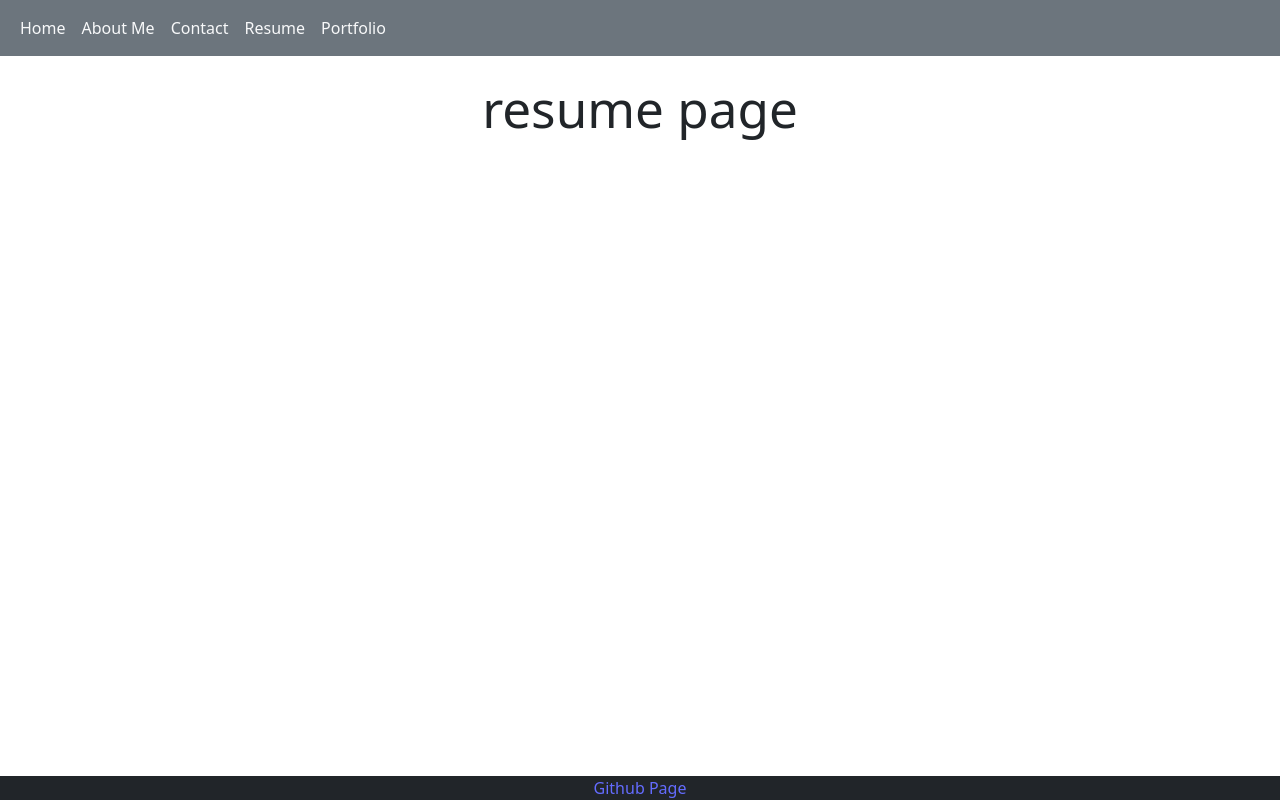
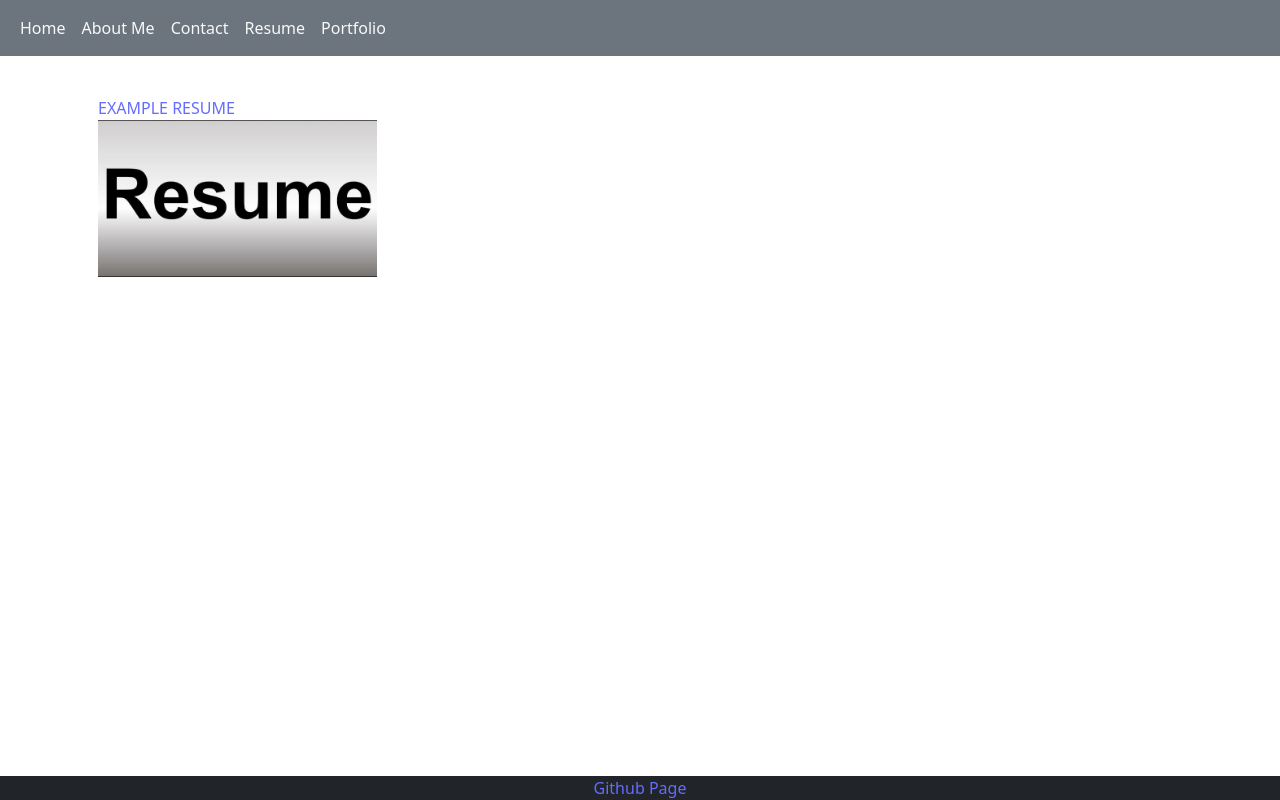
Before and after one commit to Jaysahhn/Week-20-Jasons-ReactPortfolio, a React (Vite) app: page /Resume in a window 1280 px wide. Built offline with nearby package versions, Linux system fonts and the light colour scheme.

Commit message:
added filler resume to resume page

```diff
--- a/src/pages/ResumePage.jsx
+++ b/src/pages/ResumePage.jsx
@@ -1,9 +1,9 @@
-export default function ResumePage() {
+export default function HomePage() {
 
     // Iterate over each mock user to display their abridged profile data and a link to their page
     return (
-        <div className="container pt-4 text-center">
-            <h1>resume page</h1>
+        <div className="container pt-4">
+            <div class="col-sm-3 m-3"><a href="public/assets/RESUMEFILLER.pdf">EXAMPLE RESUME</a> <a href="public/assets/RESUMEFILLER.pdf"><img src="public/assets/resumeword.jpg" className="img-fluid" to='public/assets/RESUMEFILLER.pdf'></img></a></div>
         </div>
     );
 }
```
Also changed, not shown: public/assets/resumeword.jpg (added), 1 other file (tests, documents, lock files or other folders).
